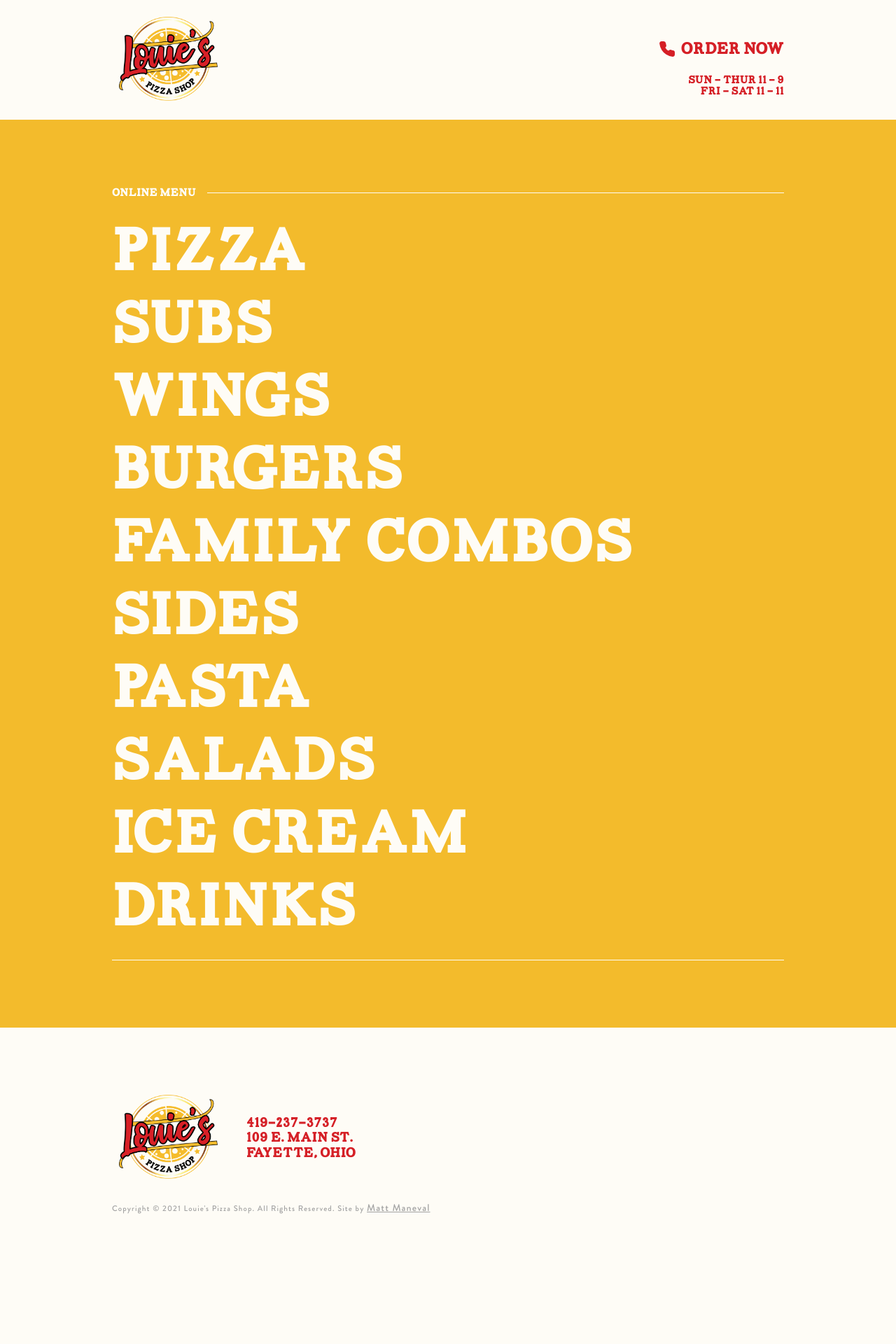
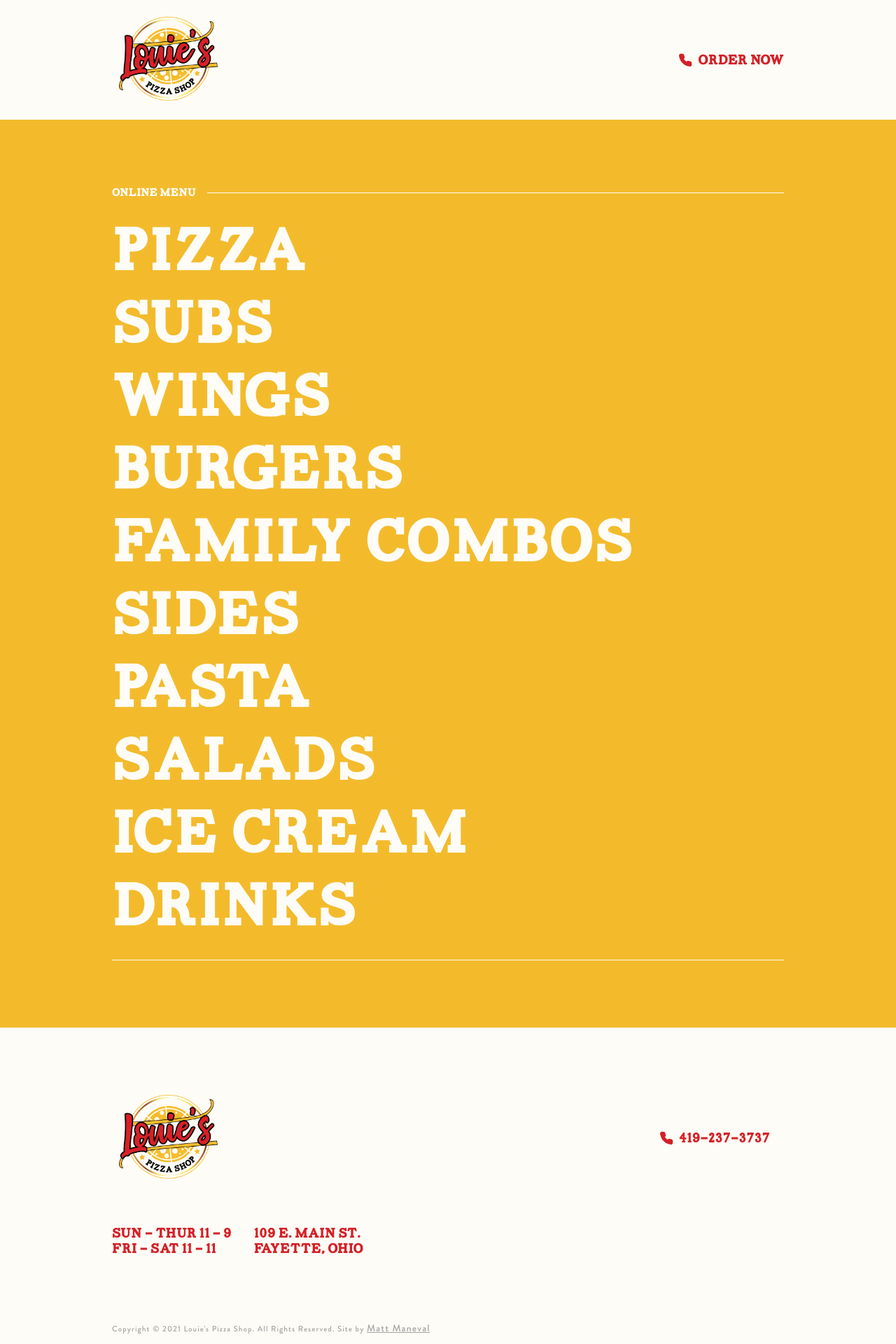
Before and after one commit to mattmaneval/louies-pizza-shop, a Next.js app: page / in a window 1280 px wide. Shown: the top 1920 px of the page at 70% size. Before the commit the page ends 1861 px from the top, so only its background shows below. Built offline with nearby package versions, Linux system fonts and the light colour scheme.

Commit message:
Footer cleanup

```diff
--- a/components/Footer.js
+++ b/components/Footer.js
@@ -1,6 +1,7 @@
 import React from 'react';
 import styled from 'styled-components';
 import Logo from './icons/Logo';
+import CallCta from './navigation/CallCta';
 import media from '../styles/media';
 import theme from '../styles/theme';
 
@@ -14,13 +15,40 @@
       margin-right: 2em;
     }
 
-    &-top,
-    &-bottom {
+    &-top {
       display: flex;
+      justify-content: space-between;
+      margin-bottom: 2em;
     }
 
     &-top {
       align-items: center;
+    }
+
+    &-hours,
+    &-address {
+      margin: 0 2em 2em 0;
+
+      p {
+        @media ${media.secondary} {
+          font-size: 1em;
+        }
+      }
+    }
+
+    &-address {
+      @media ${media.secondary} {
+        margin: 0;
+      }
+    }
+
+    &-contact {
+      display: flex;
+      padding: 2em 0;
+
+      @media ${media.secondary} {
+        flex-direction: column;
+      }
     }
 
     &-bottom {
@@ -29,16 +57,6 @@
       display: flex;
       font-family: ${fonts.fontAlt};
       padding: 2em 0 ;
-
-      svg {
-        width: 5em;
-        height: auto;
-        margin-right: 1.5em;
-
-        @media ${media.secondary} {
-          margin-bottom: 1.5em;
-        }
-      }
     }
   }
 
@@ -62,12 +80,16 @@
         <div className="footer-logo">
           <Logo />
         </div>
-        <div className="footer-contact">
-          <a href="tel:419-237-3737">419-237-3737</a>
-          <div className="address">
-            <p>109 E. Main St.</p>
-            <p>Fayette, Ohio</p>
-          </div>
+        <CallCta ctaText="419-237-3737" />
+      </div>
+      <div className="footer-contact">
+        <div className="footer-hours">
+          <p>Sun - Thur 11 - 9</p>
+          <p>Fri - Sat 11 - 11</p>
+        </div>
+        <div className="footer-address">
+          <p>109 E. Main St.</p>
+          <p>Fayette, Ohio</p>
         </div>
       </div>
       <div className="footer-bottom">
--- a/components/Header.js
+++ b/components/Header.js
@@ -38,9 +38,7 @@
           <Logo />
         </div>
         <div className="header-meta">
-          <CallCta />
-          <div>Sun - Thur 11 - 9</div>
-          <div>Fri - Sat 11 - 11</div>
+          <CallCta ctaText="Order Now" />
         </div>
       </div>
     </HeaderStyles>
--- a/components/navigation/CallCta.js
+++ b/components/navigation/CallCta.js
@@ -8,7 +8,6 @@
 
 const CallCtaStyle = styled.a`
   ${mixins.flexBetween};
-  font-size: 1.5em;
   padding: 1em;
   color: ${color.foreground};
 
@@ -24,10 +23,10 @@
   }
 `;
 
-const CallCta = () => (
-    <CallCtaStyle href="tel:419-931-0281">
+const CallCta = ({ctaText}) => (
+  <CallCtaStyle href="tel:419-931-0281">
       <Phone />
-      <span>Order Now</span>
+      <span>{ctaText}</span>
     </CallCtaStyle>
 );
 
```
